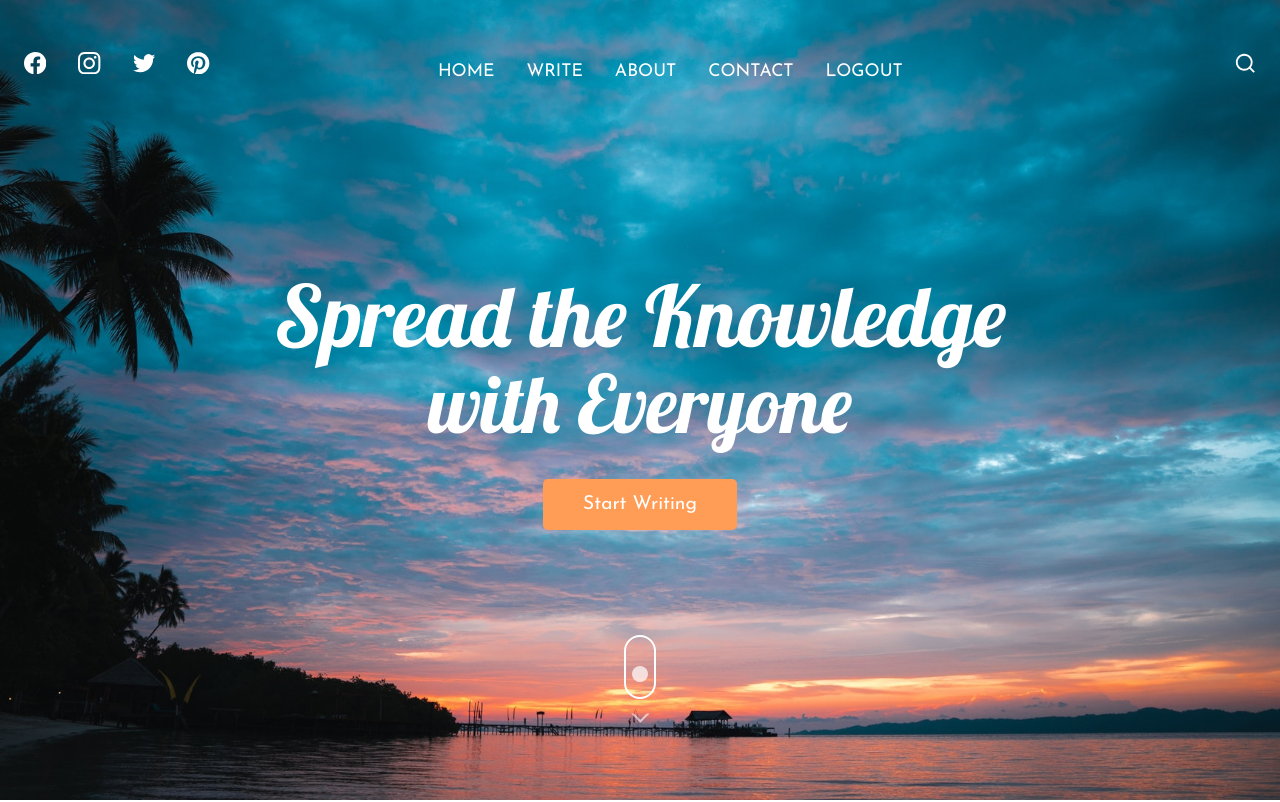
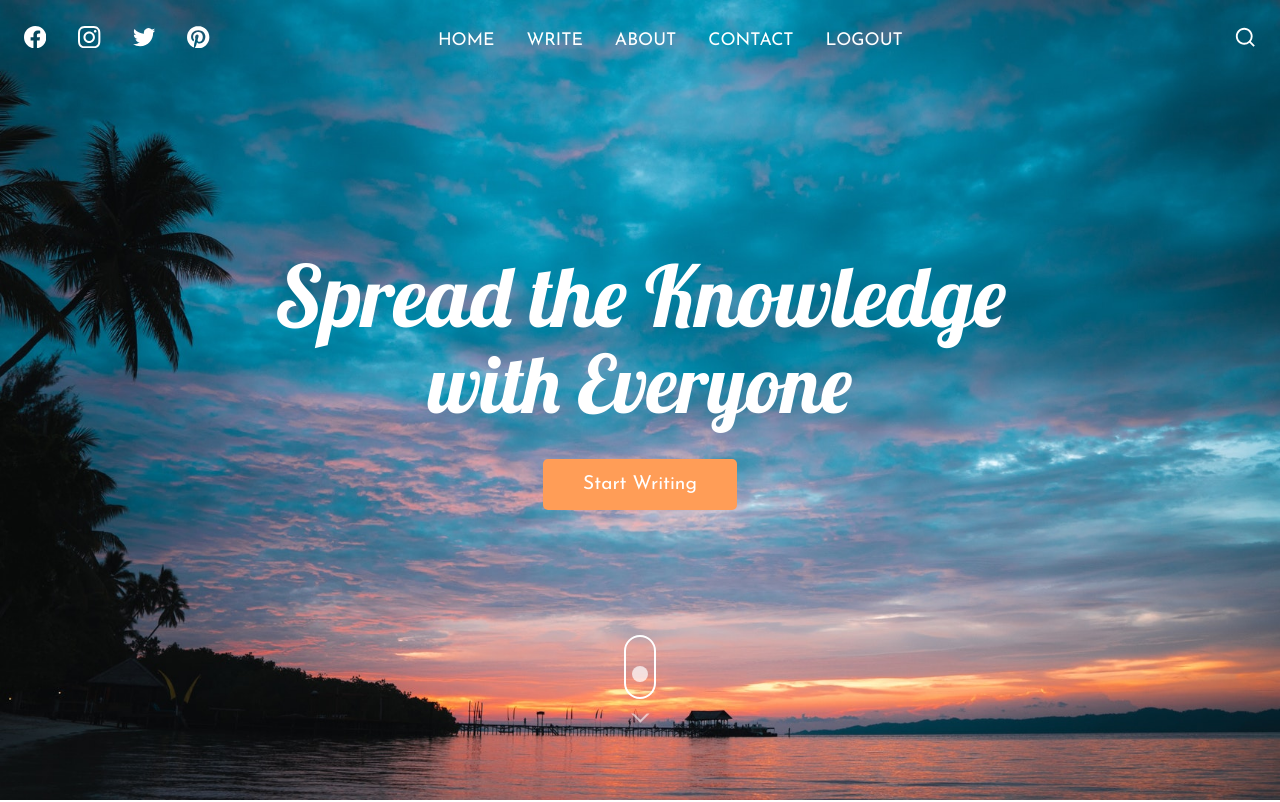
Before and after one commit to thusharathiwanka/blog-app, a React (Create React App) app: page / in a window 1280 px wide. Shown: the top 802 px of the page. Built offline with nearby package versions, Linux system fonts and the light colour scheme.

Commit message:
UPDATE: minor style updates

```diff
--- a/src/App.js
+++ b/src/App.js
@@ -1,8 +1,9 @@
 import "./App.css";
-import { BrowserRouter as Router, Switch } from "react-router-dom";
+import { BrowserRouter as Router, Route, Switch } from "react-router-dom";
 
 import Navbar from "./components/navbar/Navbar";
 import Home from "./pages/home/Home";
+import SinglePost from "./components/single/SinglePost";
 
 function App() {
 	return (
@@ -10,7 +11,12 @@ function App() {
 			<div className="App">
 				<Navbar />
 				<Switch>
-					<Home />
+					<Route path="/" exact>
+						<Home />
+					</Route>
+					<Route path="/:id" exact>
+						<SinglePost />
+					</Route>
 				</Switch>
 			</div>
 		</Router>
--- a/src/components/header/Header.css
+++ b/src/components/header/Header.css
@@ -1,6 +1,6 @@
 .header-container {
 	color: white;
-	height: 80vh;
+	height: 75vh;
 	display: flex;
 	flex-direction: column;
 	justify-content: center;
--- a/src/components/navbar/Navbar.css
+++ b/src/components/navbar/Navbar.css
@@ -1,15 +1,13 @@
 header {
 	position: sticky;
 	top: 0;
-	background: transparent;
-	transition: all 1s ease-in-out;
+	color: white;
 	z-index: 100;
 }
 
 nav a,
 .search {
 	color: #ffffff;
-	transition: opacity 0.3s ease-in-out;
 }
 
 nav a:hover,
@@ -23,6 +21,7 @@ nav,
 	display: flex;
 	flex-wrap: wrap;
 	align-items: center;
+	transition: all 0.5s ease-in-out;
 }
 
 nav {
@@ -30,13 +29,14 @@ nav {
 	padding: 0 1.5rem;
 	margin: 0 auto;
 	min-height: 10vh;
-	align-items: flex-end;
-	transition: all 1s ease-in-out;
+	align-items: center;
+	transition: all 0.5s ease-in-out;
 }
 
 .social-links,
 .nav-links {
 	flex: 3;
+	transition: all 0.5s ease-in-out;
 }
 
 .nav-links {
@@ -49,6 +49,18 @@ nav {
 	margin: 0 1rem;
 }
 
+.pop .nav-links a,
+.pop .social-links a,
+.pop .search,
+.pop {
+	color: #444;
+	transition: all 0.5s ease-in-out;
+}
+
+.bg-white {
+	background-color: white;
+}
+
 .social-links li:first-child {
 	margin-left: 0;
 }
@@ -56,11 +68,6 @@ nav {
 .search {
 	margin-right: 0;
 	cursor: pointer;
-}
-
-.blur {
-	backdrop-filter: blur(10px);
-	align-items: center;
 }
 
 nav ul {
--- a/src/components/navbar/Navbar.jsx
+++ b/src/components/navbar/Navbar.jsx
@@ -27,7 +27,9 @@ const Navbar = () => {
 	}, []);
 
 	return (
-		<header className={show && "blur"}>
+		<header
+			className={window.location.pathname !== "/" || show ? "pop bg-white" : ""}
+		>
 			<nav className={show && "blur min-height"}>
 				<div className="social-links">
 					<ul>
--- a/src/components/post/Post.jsx
+++ b/src/components/post/Post.jsx
@@ -7,7 +7,7 @@ const Post = () => {
 	return (
 		<div className="card-container">
 			<img
-				src="https://images.pexels.com/photos/931007/pexels-photo-931007.jpeg?auto=compress&cs=tinysrgb&dpr=2&h=750&w=1260"
+				src="https://images.pexels.com/photos/2776479/pexels-photo-2776479.jpeg?auto=compress&cs=tinysrgb&dpr=2&h=750&w=1260"
 				alt="post-img"
 			/>
 
--- /dev/null
+++ b/src/components/single/SinglePost.jsx
@@ -0,0 +1,14 @@
+import React from "react";
+
+const SinglePost = () => {
+	return (
+		<div className="single-post-container">
+			<img
+				src="https://images.pexels.com/photos/2776479/pexels-photo-2776479.jpeg?auto=compress&cs=tinysrgb&dpr=2&h=750&w=1260"
+				alt="single-post-img"
+			/>
+		</div>
+	);
+};
+
+export default SinglePost;
```
Also changed, not shown: src/pages/blog/Blog.jsx (added, +8 -0 lines), src/components/single/SinglePost.css (added).
